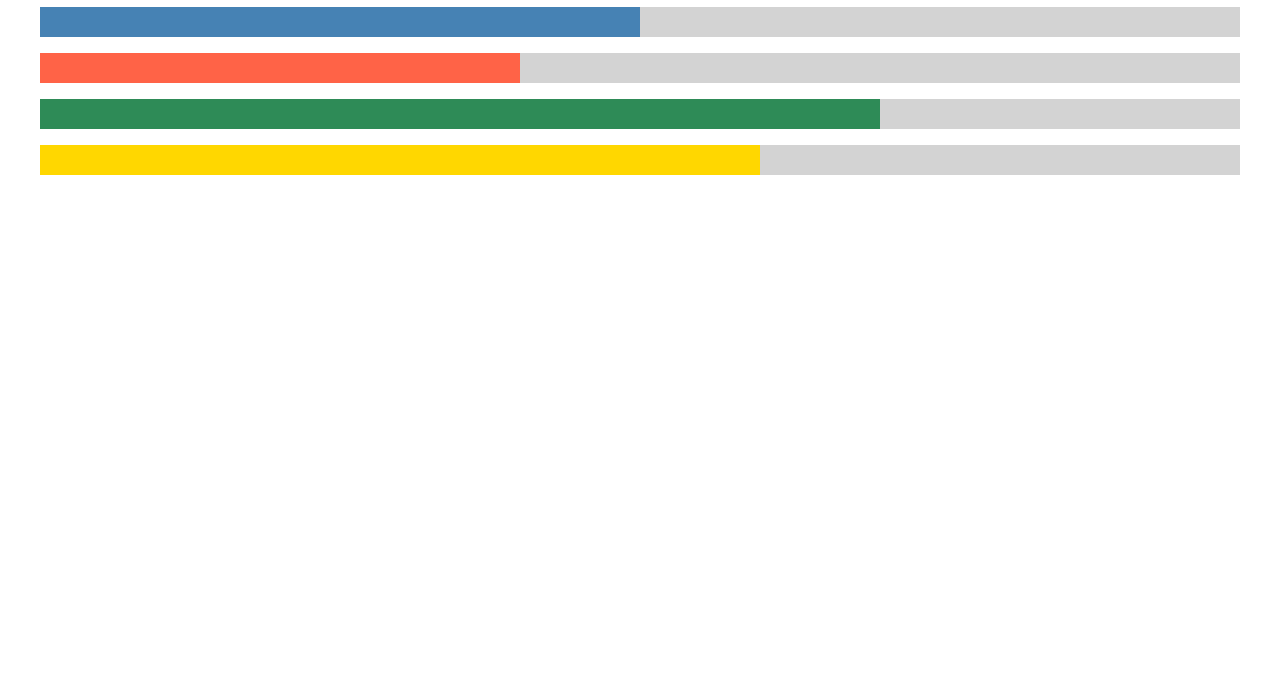
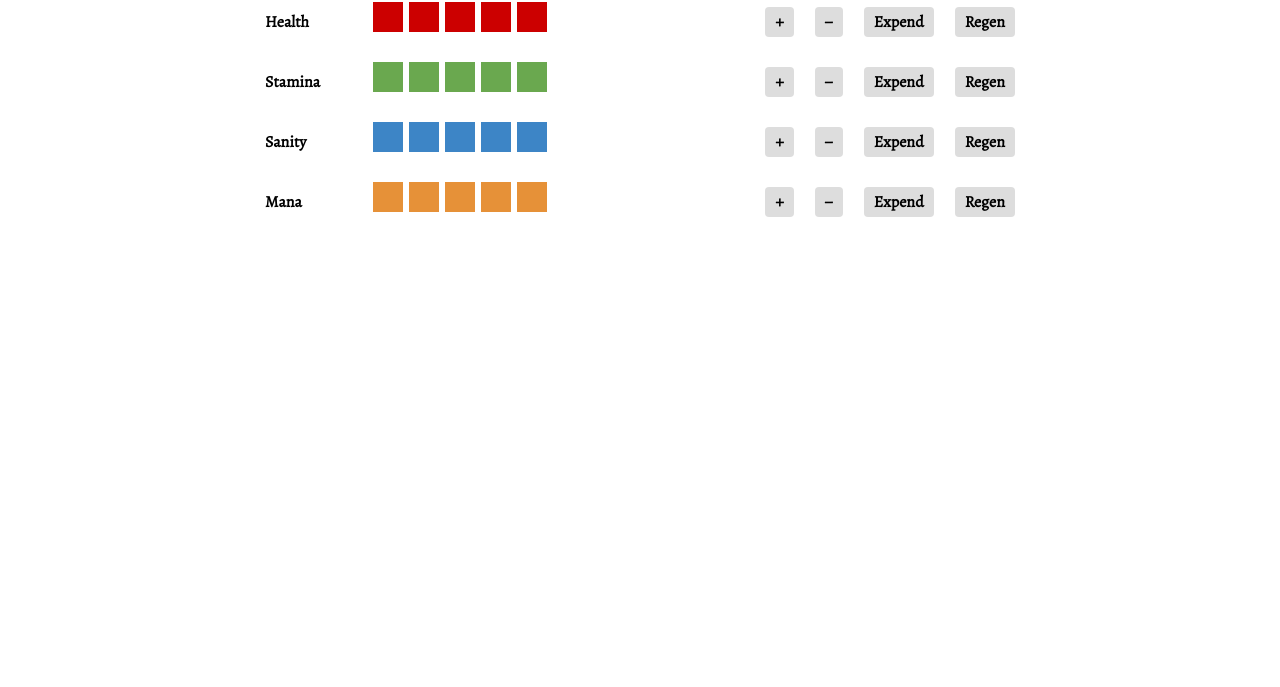
Before and after one commit to WedGaIaxy/Mages-and-Sages, a plain HTML site: page index.html in a window 1280 px wide. Shown: the part 113-800 px from the top of the page. Drawn offline with nearby package versions, Linux system fonts and the light colour scheme.

Commit message:
Alpha Launch
Updated site, added JS integration, and styled it acceptably.

```diff
--- a/index.html
+++ b/index.html
@@ -1,33 +1,61 @@
 <!DOCTYPE html>
 <html lang="en">
 <head>
-  <meta charset="UTF-8">
+  <meta charset="UTF-8" />
   <title>My Simple Site</title>
-  <style>
-    body {
-      background: white;
-      padding: 2em;
-      font-family: sans-serif;
-    }
-    .bar {
-      margin: 1em 0;
-      height: 30px;
-      background: lightgray;
-      position: relative;
-    }
-    .fill {
-      height: 100%;
-      width: 50%;
-      background: steelblue;
-    }
-  </style>
+  <link rel="stylesheet" href="styles.css" />
+  <link href="https://fonts.googleapis.com/css2?family=Alegreya&display=swap" rel="stylesheet">
 </head>
 <body>
+
   <h1>Mages & Sages stat tracker</h1>
 
-  <div class="bar"><div class="fill"></div></div>
-  <div class="bar"><div class="fill" style="background-color: tomato; width: 40%;"></div></div>
-  <div class="bar"><div class="fill" style="background-color: seagreen; width: 70%;"></div></div>
-  <div class="bar"><div class="fill" style="background-color: gold; width: 60%;"></div></div>
+
+  <div class="bar-container">
+    <div class="bar-label">Health</div>
+    <div class="bar" data-bar-id="0" data-color="#cc0000"></div>
+    <div class="buttons">
+      <button class="increase">+</button>
+      <button class="decrease">−</button>
+      <button class="grey-out">Expend</button>
+      <button class="restore">Regen</button>
+    </div>
+  </div>
+
+
+  <div class="bar-container">
+    <div class="bar-label">Stamina</div>
+    <div class="bar" data-bar-id="1" data-color=#6aa84f></div>
+    <div class="buttons">
+      <button class="increase">+</button>
+      <button class="decrease">−</button>
+      <button class="grey-out">Expend</button>
+      <button class="restore">Regen</button>
+    </div>
+  </div>
+
+  <div class="bar-container">
+    <div class="bar-label">Sanity</div>
+    <div class="bar" data-bar-id="2" data-color=#3d85c6></div>
+    <div class="buttons">
+      <button class="increase">+</button>
+      <button class="decrease">−</button>
+      <button class="grey-out">Expend</button>
+      <button class="restore">Regen</button>
+    </div>
+  </div>
+
+  <div class="bar-container">
+    <div class="bar-label">Mana</div>
+    <div class="bar" data-bar-id="3" data-color=#e69138></div>
+    <div class="buttons">
+      <button class="increase">+</button>
+      <button class="decrease">−</button>
+      <button class="grey-out">Expend</button>
+      <button class="restore">Regen</button>
+    </div>
+  </div>
+
+  <script src="script.js"></script>
 </body>
 </html>
--- /dev/null
+++ b/script.js
@@ -0,0 +1,58 @@
+document.addEventListener("DOMContentLoaded", () => {
+  const bars = document.querySelectorAll(".bar-container");
+
+  bars.forEach((container, index) => {
+    const bar = container.querySelector(".bar");
+    const buttons = container.querySelectorAll("button");
+    const color = bar.dataset.color || "steelblue";
+    let segments = 5;
+
+    function renderBar() {
+      bar.innerHTML = "";
+      for (let i = 0; i < segments; i++) {
+        const segment = document.createElement("div");
+        segment.classList.add("segment");
+        segment.style.backgroundColor = color;
+        bar.appendChild(segment);
+      }
+    }
+
+    function greyOut() {
+      const allSegments = bar.querySelectorAll(".segment");
+      for (let i = allSegments.length - 1; i >= 0; i--) {
+        const seg = allSegments[i];
+        if (seg.style.backgroundColor !== "grey") {
+          seg.style.backgroundColor = "grey";
+          break;
+        }
+      }
+    }
+
+    function restore() {
+      const allSegments = bar.querySelectorAll(".segment");
+      for (let i = 0; i < allSegments.length; i++) {
+        const seg = allSegments[i];
+        if (seg.style.backgroundColor === "grey") {
+          seg.style.backgroundColor = color;
+          break;
+        }
+      }
+    }
+
+    // Button functionality
+    buttons[0].addEventListener("click", () => {
+      if (segments < 10) segments++;
+      renderBar();
+    });
+
+    buttons[1].addEventListener("click", () => {
+      if (segments > 1) segments--;
+      renderBar();
+    });
+
+    buttons[2].addEventListener("click", greyOut);
+    buttons[3].addEventListener("click", restore);
+
+    renderBar();
+  });
+});
--- /dev/null
+++ b/styles.css
@@ -0,0 +1,75 @@
+/* styles.css */
+
+body {
+  font-family: 'Alegreya', serif;
+  padding: 20px;
+  background: #fff;
+  max-width: 750px;
+  margin: auto;
+}
+
+h1 {
+  text-align: center;
+  margin-bottom: 30px;
+}
+
+.bar-container {
+  display: flex;
+  align-items: center;
+  justify-content: space-between;
+  margin-bottom: 20px;
+  gap: 10x;
+}
+
+.bar-label {
+  font-family: 'Alegreya', serif;
+  width: 80px;
+  font-weight: bold;
+  margin-right: 10px;
+}
+
+.bar {
+  display: flex;
+  flex-wrap: wrap;
+  gap: 6px;
+  width: 360px;       /* changed from max-width to fixed width */
+  min-height: 40px;
+}
+
+.segment {
+  width: 30px;
+  height: 30px;
+  box-sizing: border-box;
+  flex-shrink: 0;
+  transition: background-color 0.3s ease;
+}
+
+.buttons {
+  display: flex;
+  flex-direction: row;
+  flex-wrap: nowrap;
+  gap: 6px;
+}
+
+button {
+  font-family: 'Alegreya', serif;
+  height: 30px;
+  font-size: 16px;
+  display: flex;
+  align-items: center;
+  justify-content: center;
+  gap: 8px;
+  margin-left: 15px;
+  padding: 6px 10px;
+  cursor: pointer;
+  font-weight: bold;
+  border: none;
+  background-color: #ddd;
+  border-radius: 4px;
+  user-select: none;
+  transition: background-color 0.2s ease;
+}
+
+button:hover {
+  background-color: #bbb;
+}
```
